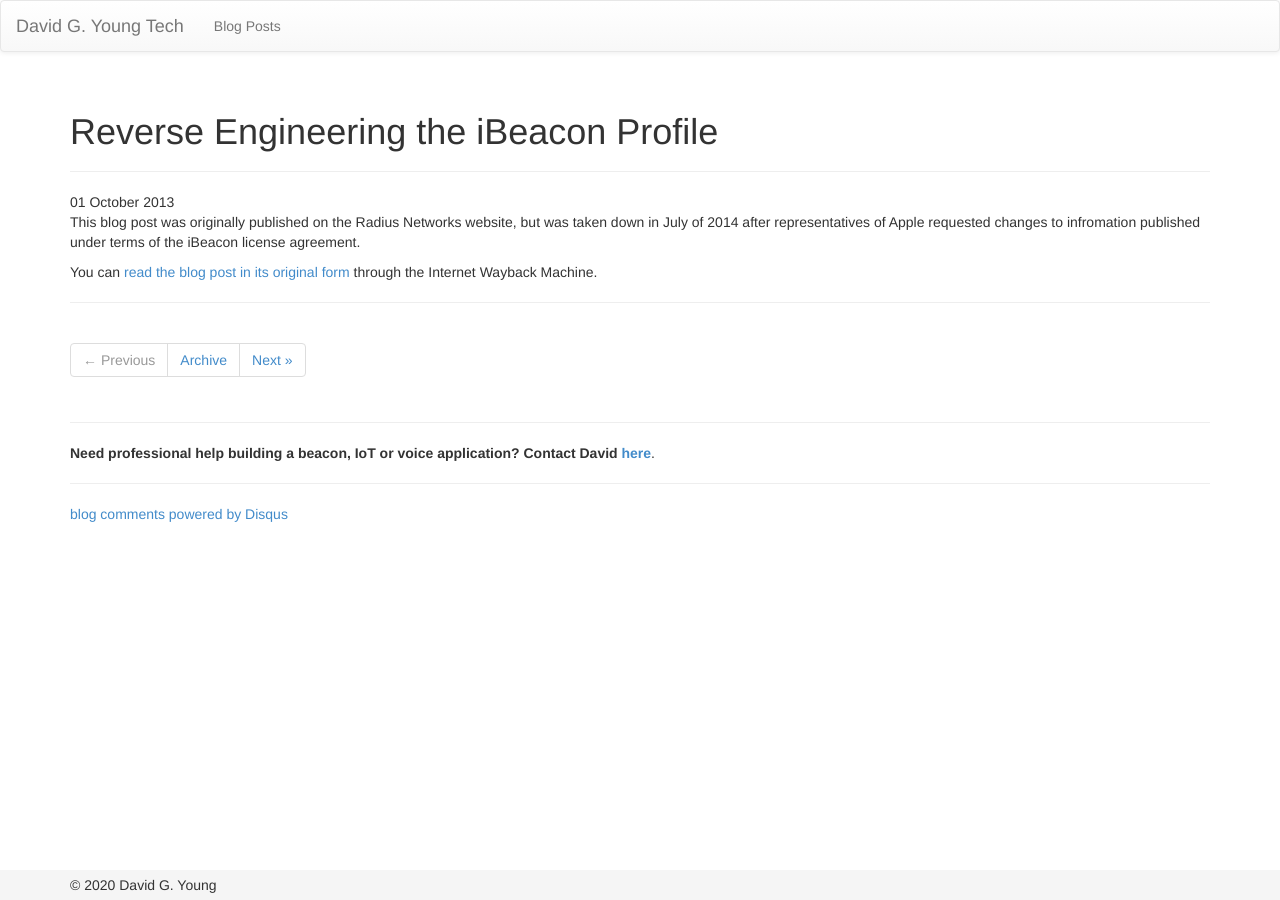
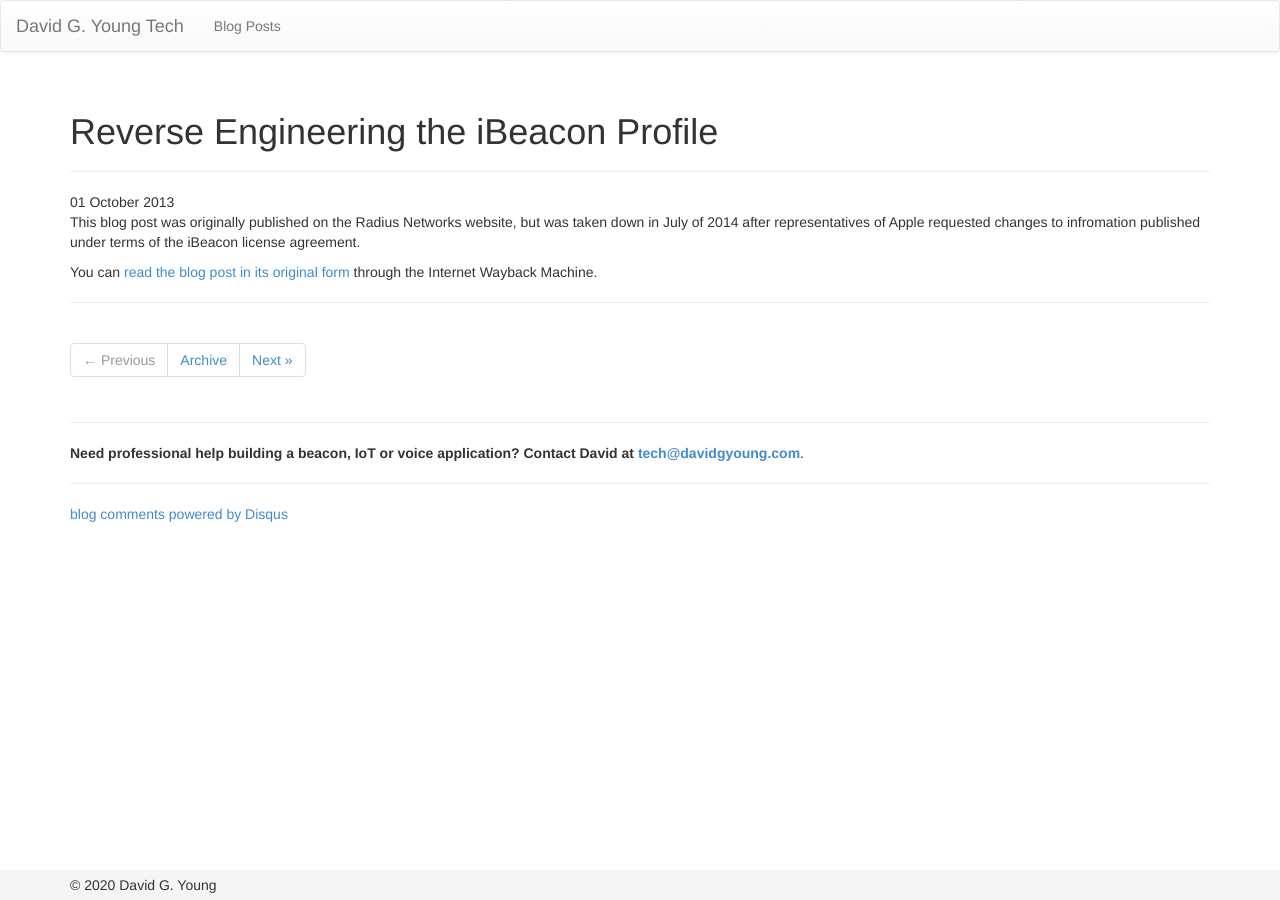
Before and after one commit to davidgyoung/davidgyoung.github.io, a Jekyll site: the page built from _posts/2013-10-01-reverse-engineering-the-ibeacon-profile.md, in a window 1280 px wide. Built offline with Jekyll 4.4.1, drawn with Linux system fonts in a browser that asks for light colours; nearby versions of some CDN libraries; comment, search, counter and statistics services are not loaded.

Commit message:
Add direct mail link on blog posts

```diff
--- a/_includes/themes/bootstrap-3/post.html
+++ b/_includes/themes/bootstrap-3/post.html
@@ -32,7 +32,7 @@
     {% endif %}
     </ul>
     <hr/>
-    <b>Need professional help building a beacon, IoT or voice application?  Contact David <a href='/'>here</a></b>.
+    <b>Need professional help building a beacon, IoT or voice application?  Contact David at <a href="mailto:tech@davidgyoung.com">tech@davidgyoung.com</a></b>.
     <hr/>
     {% include JB/comments %}
   </div>
```
